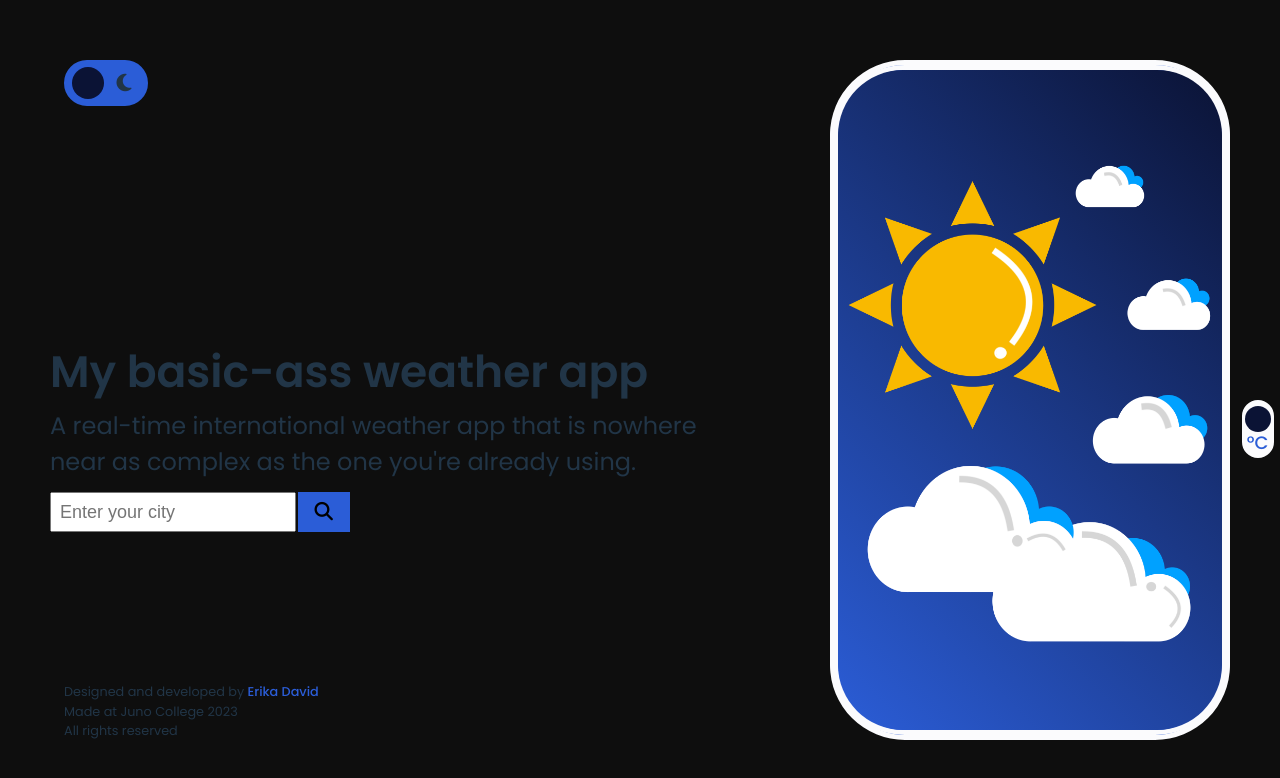
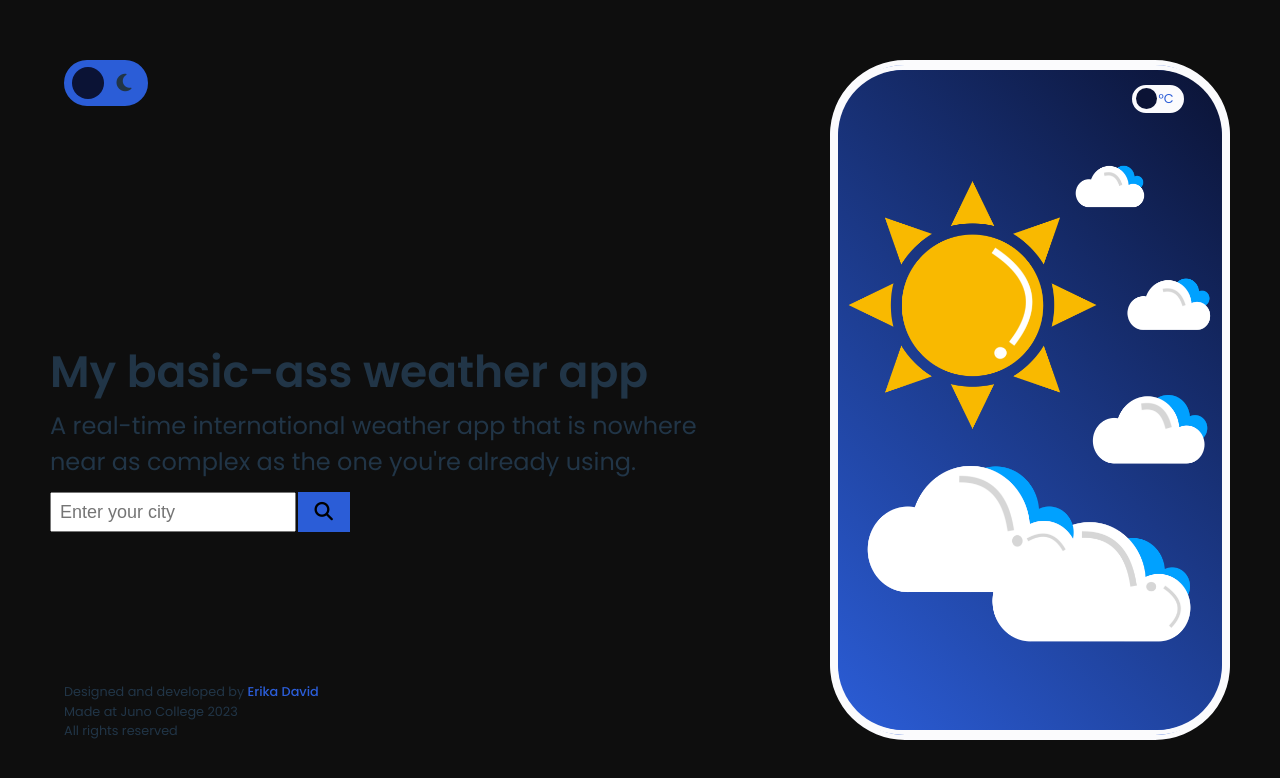
Before and after one commit to erikajdavid/my-weather-app, a React (Vite) app: page / in a window 1280 px wide. Shown: the top 778 px of the page. Built offline with nearby package versions, Linux system fonts and the light colour scheme.

Commit message:
repositions and refactored styling for temp unit toggle features

```diff
--- a/src/App.css
+++ b/src/App.css
@@ -168,6 +168,7 @@ input {
     border-bottom: 5px solid var(--white);
     border-right: 8px solid var(--white);
     border-left: 8px solid var(--white);
+    position: relative;
 }
 
 .day .AppContainer {
@@ -383,33 +384,34 @@ select {
 
 .units {
     display: flex;
-    flex-direction: column;
     text-align: center;
     border-radius: 2rem;
     color: var(--lightbluen);
     background-color: var(--white);
     border: 2px solid var(--white);
     position: absolute;
-    top: 50%;
-    right: -5%;
-    padding: 0.1rem;
     cursor: pointer;
-    padding: 0 0.2rem;
+    padding: 0.15rem 0.2rem;
+    top: 3%;
+    right: 10%;
+    z-index: 20;
 }
 
 .units p {
-    font-weight: 500;
+    font-weight: 400;
+    font-size: 0.8rem;
+    padding: 0 0.3rem;
 }
+
 
 .sliderTwo {
     position: absolute;
-    top: 0%;
-    left: 5%;
     background-color: var(--darkbluen);
-    width: 1.6rem;
-    height: 1.6rem;
+    width: 1.3rem;
+    height: 1.3rem;
     border-radius: 2rem;
     transition: 0.4s ease-in;
+    top: 3%;
 }
 
 .day .units {
--- a/src/App.jsx
+++ b/src/App.jsx
@@ -55,10 +55,10 @@ function App() {
     <div className={`App ${darkMode ? 'night' : 'day'}`}>
       <div className="wrapper">
         <ThemeBar handleToggleTheme={handleToggleTheme} darkMode={darkMode} />
-        <SelectUnits selectedUnit={selectedUnit} setSelectedUnit={setSelectedUnit} />
         <div className="mainContainer">
           <Header setCity={setCity} searchCity={searchCity} weather={weather}/>
           <div className="AppContainer">
+          <SelectUnits selectedUnit={selectedUnit} setSelectedUnit={setSelectedUnit} />
           <WeatherData weather={weather} selectedUnit={selectedUnit} />
           </div>
         </div>
--- a/src/SelectUnits.jsx
+++ b/src/SelectUnits.jsx
@@ -2,7 +2,7 @@ import React from 'react';
 
 const SelectUnits = ({ selectedUnit, setSelectedUnit }) => {
 
-  const sliderPosition =  selectedUnit === 'metric' ? '8%' : '50%';
+  const sliderPosition =  selectedUnit === 'metric' ? '3%' : '52%';
 
   const toggleUnits = () => {
     const newUnit = selectedUnit === 'metric' ? 'imperial' : 'metric';
@@ -11,9 +11,9 @@ const SelectUnits = ({ selectedUnit, setSelectedUnit }) => {
 
   return (
     <section className="units" onClick={toggleUnits}>
-      <p>F</p>
-      <p>°C</p>
-      <div className="sliderTwo" style={{ top: sliderPosition }}></div>
+      <p className="fUnit">F</p>
+      <p className="cUnit">°C</p>
+      <div className="sliderTwo" style={{ left: sliderPosition }}></div>
     </section>
   );
 };
```
